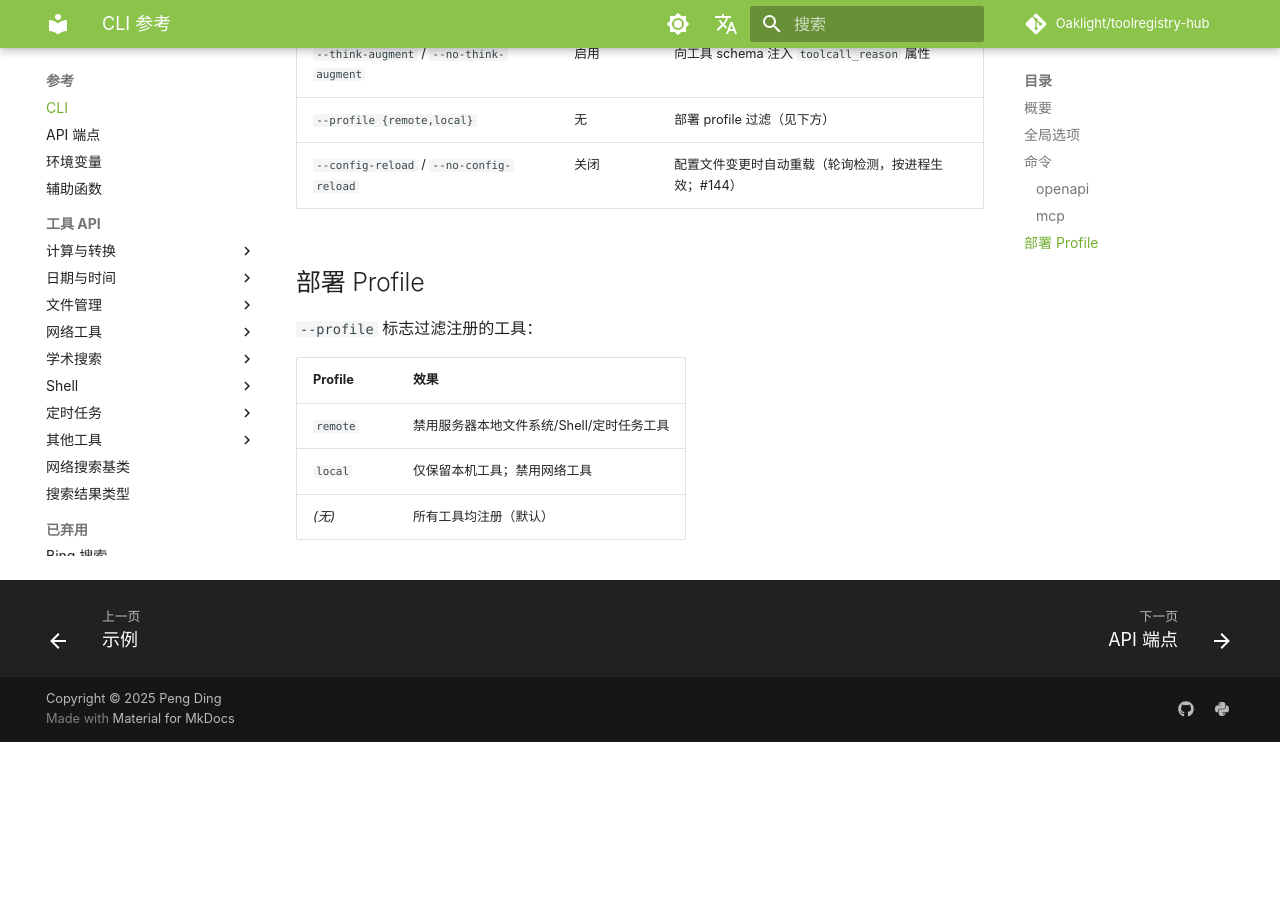
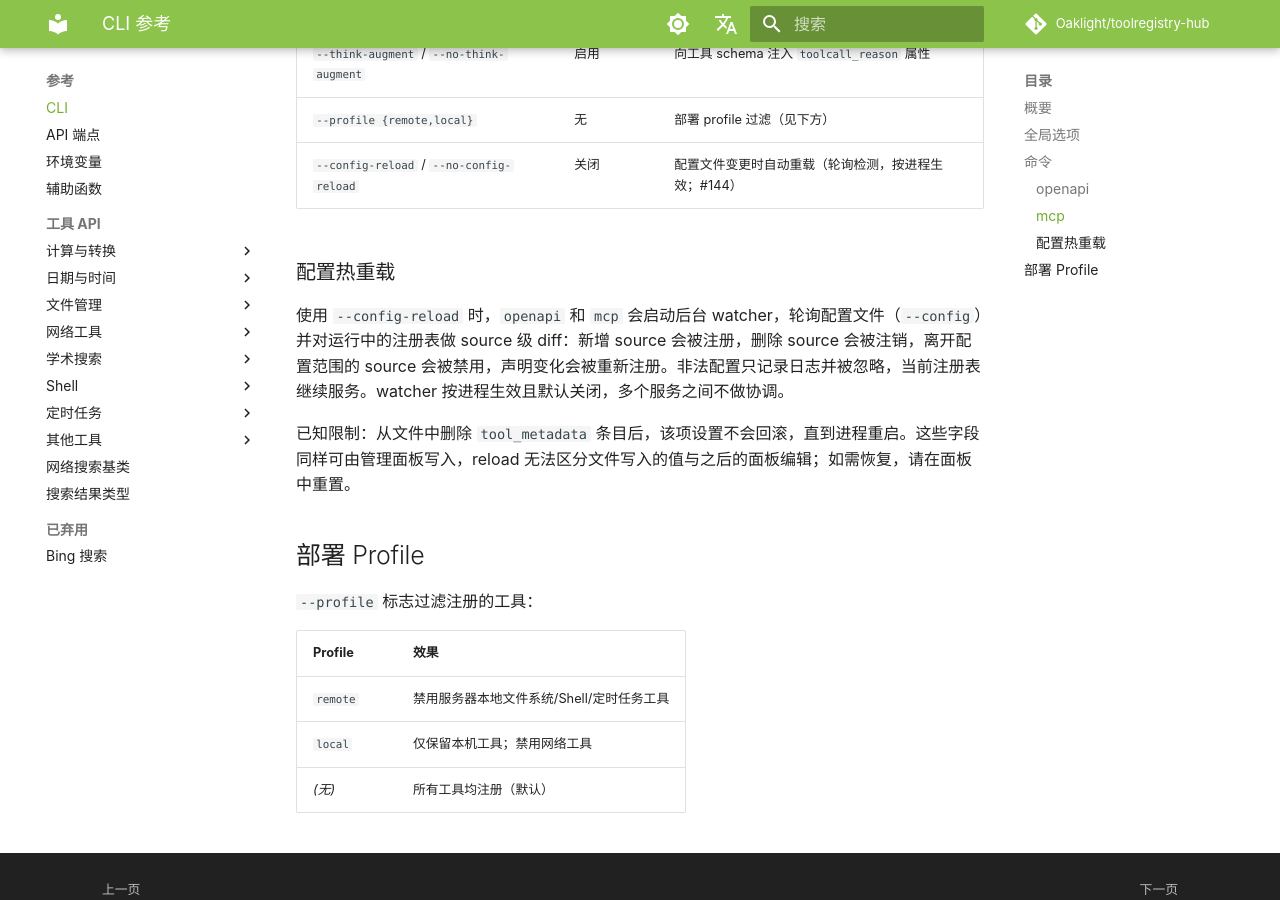
Before and after one commit to Oaklight/toolregistry-hub, an MkDocs documentation site: the page built from docs/reference/cli.md, in a window 1280 px wide and 900 px high, scrolled down 2171 px. Built offline with MkDocs 1.6.1 and Material for MkDocs 9.7.7, drawn with Linux system fonts in a browser that asks for light colours; some web fonts are replaced; comment, search, counter and statistics services are not loaded; before the commit the page ends 2913 px from its top, so only the background shows below that.

Commit message:
docs: document the tool_metadata limitation next to --config-reload (#144)

```diff
--- a/docs/reference/cli.md
+++ b/docs/reference/cli.md
@@ -70,6 +70,12 @@ toolregistry-hub mcp [OPTIONS]
 | `--profile {remote,local}` | 无 | 部署 profile 过滤（见下方） |
 | `--config-reload` / `--no-config-reload` | 关闭 | 配置文件变更时自动重载（轮询检测，按进程生效；#144） |
 
+### 配置热重载
+
+使用 `--config-reload` 时，`openapi` 和 `mcp` 会启动后台 watcher，轮询配置文件（`--config`）并对运行中的注册表做 source 级 diff：新增 source 会被注册，删除 source 会被注销，离开配置范围的 source 会被禁用，声明变化会被重新注册。非法配置只记录日志并被忽略，当前注册表继续服务。watcher 按进程生效且默认关闭，多个服务之间不做协调。
+
+已知限制：从文件中删除 `tool_metadata` 条目后，该项设置不会回滚，直到进程重启。这些字段同样可由管理面板写入，reload 无法区分文件写入的值与之后的面板编辑；如需恢复，请在面板中重置。
+
 ## 部署 Profile
 
 `--profile` 标志过滤注册的工具：
```
